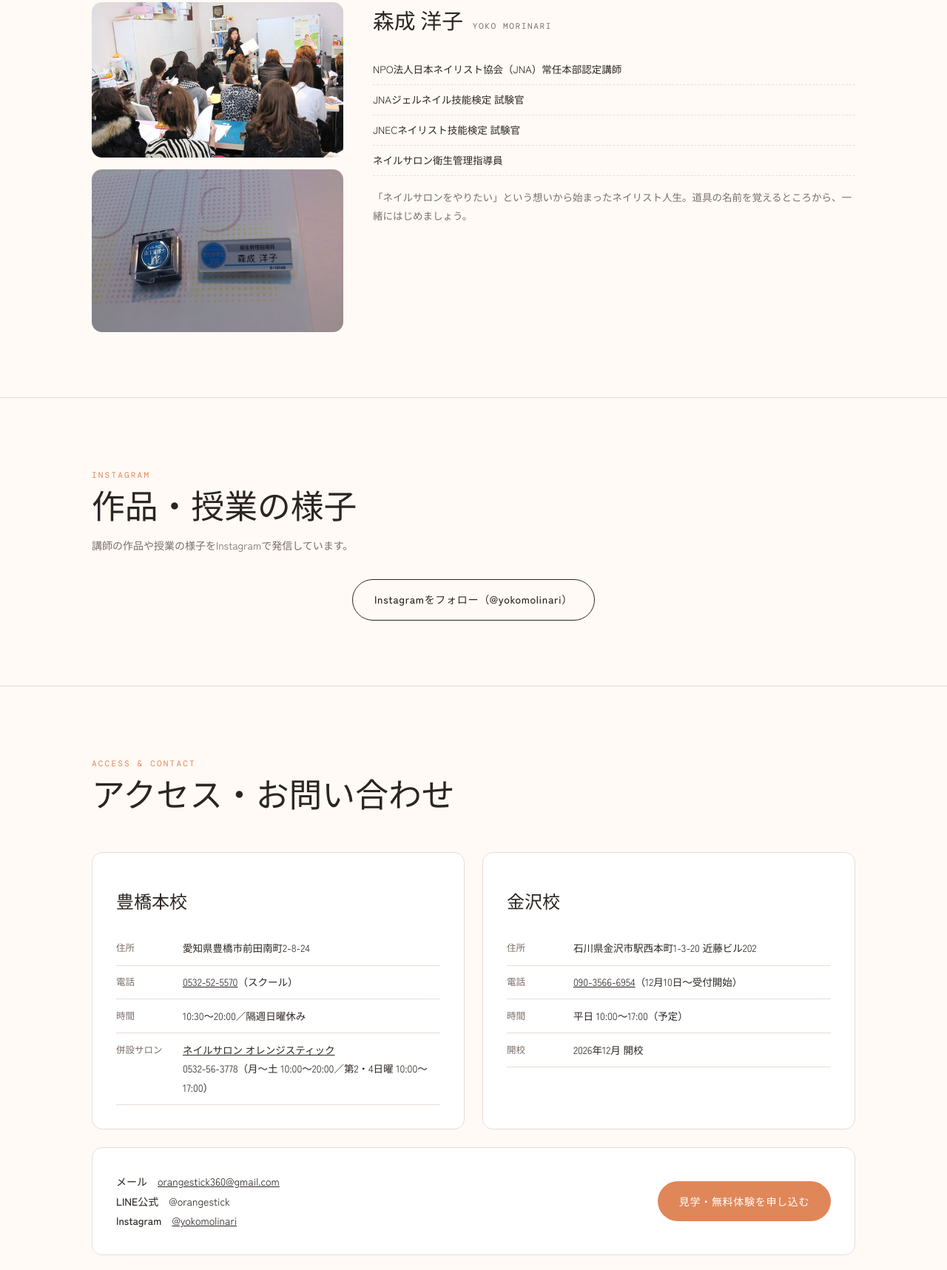
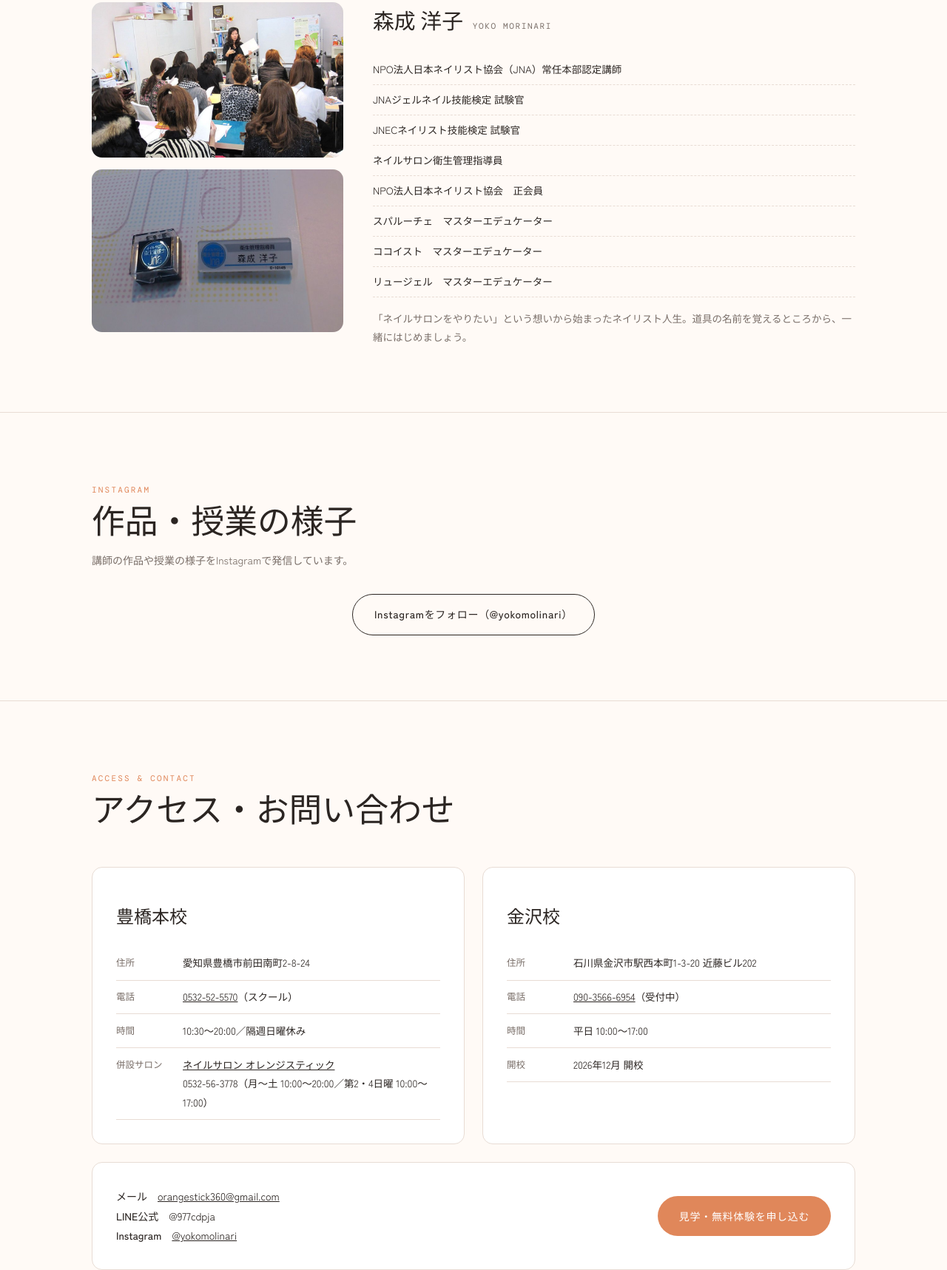
Before and after one commit to lpirie16-ship-it/orangestickNschool, a plain HTML site: page index.html in a window 1280 px wide. Shown: the part 5795-7512 px from the top of the page at 74% size. Drawn offline with nearby package versions, Linux system fonts and the light colour scheme; a script that the page names is missing.

Commit message:
Update index.html

```diff
--- a/index.html
+++ b/index.html
@@ -337,8 +337,8 @@ footer .logo{color:#fff}
         <tr><th>勤務地</th><td>石川県金沢市駅西本町1-3-20 近藤ビル202（金沢校）</td></tr>
         <tr><th>勤務日・時間</th><td>週3日／平日 10:00〜17:00</td></tr>
         <tr><th>雇用形態</th><td>パート または 業務委託（ご希望に応じてご相談）</td></tr>
-        <tr><th>応募資格</th><td>JNA認定講師資格をお持ちの方 <span class="ph">［必須／歓迎の別を確定してください］</span><br>ネイリスト技能検定・ジェルネイル技能検定の上位級をお持ちの方歓迎</td></tr>
-        <tr><th>給与・報酬</th><td><span class="ph">［時給・報酬額を記入］</span>　経験・資格により優遇</td></tr>
+        <tr><th>応募資格</th><td>JNA認定講師資格をお持ちの方 <br>ネイリスト技能検定・ジェルネイル技能検定の上位級をお持ちの方歓迎</td></tr>
+        <tr><th>給与・報酬</th><td>要相談　経験・資格により優遇</td></tr>
         <tr><th>開始時期</th><td>2026年12月〜（ご都合に合わせて調整可）</td></tr>
         <tr><th>こんな方に</th><td>教えることが好きな方／開校から一緒に教室をつくりたい方／ブランクがあり講師として復帰したい方</td></tr>
         <tr><th>選考</th><td>応募フォーム送信 → 面談（オンライン可） → 技術確認 → 採用</td></tr>
@@ -375,6 +375,10 @@ footer .logo{color:#fff}
           <li>JNAジェルネイル技能検定 試験官</li>
           <li>JNECネイリスト技能検定 試験官</li>
           <li>ネイルサロン衛生管理指導員</li>
+          <li>NPO法人日本ネイリスト協会　正会員</li>
+          <li>スパルーチェ　マスターエデュケーター</li>
+          <li>ココイスト　マスターエデュケーター</li>
+          <li>リュージェル　マスターエデュケーター</li>
         </ul>
         <p style="margin-top:1rem;font-size:13.5px;color:var(--stone)">「ネイルサロンをやりたい」という想いから始まったネイリスト人生。道具の名前を覚えるところから、一緒にはじめましょう。</p>
       </div>
@@ -419,8 +423,8 @@ footer .logo{color:#fff}
         <h3>金沢校</h3>
         <dl>
           <dt>住所</dt><dd>石川県金沢市駅西本町1-3-20 近藤ビル202</dd>
-          <dt>電話</dt><dd><a href="tel:09035666954">090-3566-6954</a>（12月10日〜受付開始）</dd>
-          <dt>時間</dt><dd>平日 10:00〜17:00（予定）</dd>
+          <dt>電話</dt><dd><a href="tel:09035666954">090-3566-6954</a>（受付中）</dd>
+          <dt>時間</dt><dd>平日 10:00〜17:00</dd>
           <dt>開校</dt><dd>2026年12月 開校</dd>
         </dl>
       </div>
@@ -428,7 +432,7 @@ footer .logo{color:#fff}
     <div class="card" style="margin-top:1.5rem;display:flex;flex-wrap:wrap;gap:2rem;justify-content:space-between;align-items:center">
       <div style="font-size:14px">
         <div><b style="font-weight:500">メール</b>　<a href="mailto:orangestick360@gmail.com">orangestick360@gmail.com</a></div>
-        <div><b style="font-weight:500">LINE公式</b>　@orangestick</div>
+        <div><b style="font-weight:500">LINE公式</b>　@977cdpja</div>
         <div><b style="font-weight:500">Instagram</b>　<a href="https://www.instagram.com/yokomolinari/" target="_blank">@yokomolinari</a></div>
       </div>
       <a href="#recruit" class="btn" onclick="openTab('student')">見学・無料体験を申し込む</a>
@@ -462,7 +466,7 @@ function build(e,k){
   const body=lines.join('\n');
   const out=document.getElementById('o-'+k);
   const href=`mailto:${MAIL}?subject=${encodeURIComponent(subj)}&body=${encodeURIComponent(body)}`;
-  out.innerHTML=`下記の内容を <b>${MAIL}</b> 宛にメールでお送りください（LINE公式 @orangestick でも受け付けています）。<pre></pre>
+  out.innerHTML=`下記の内容を <b>${MAIL}</b> 宛にメールでお送りください（LINE公式 @977cdpja でも受け付けています）。<pre></pre>
     <div style="display:flex;gap:.8rem;flex-wrap:wrap"><a class="btn" href="${href}">メールアプリで開く</a><button type="button" class="btn ghost" id="cp-${k}">内容をコピー</button></div>`;
   out.querySelector('pre').textContent=subj+'\n'+body;
   out.classList.add('on');
```
